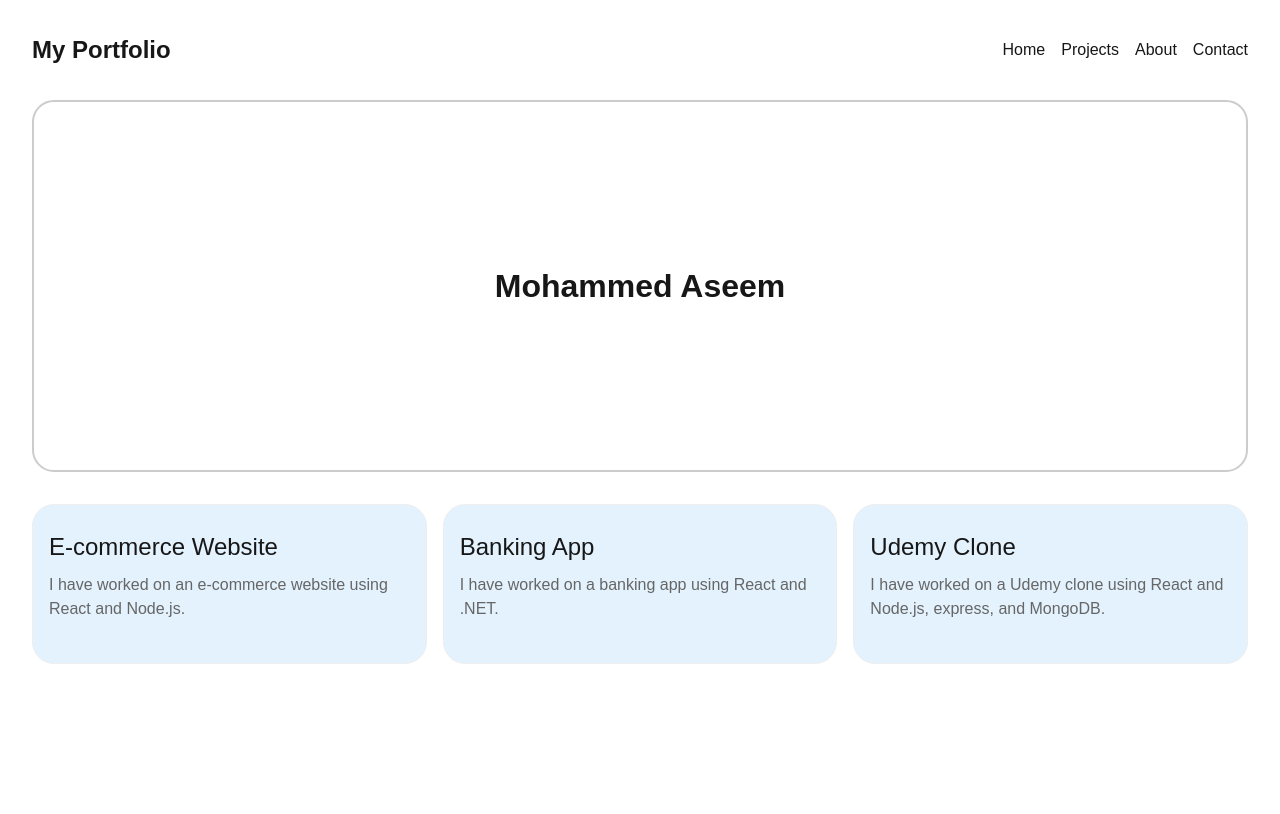
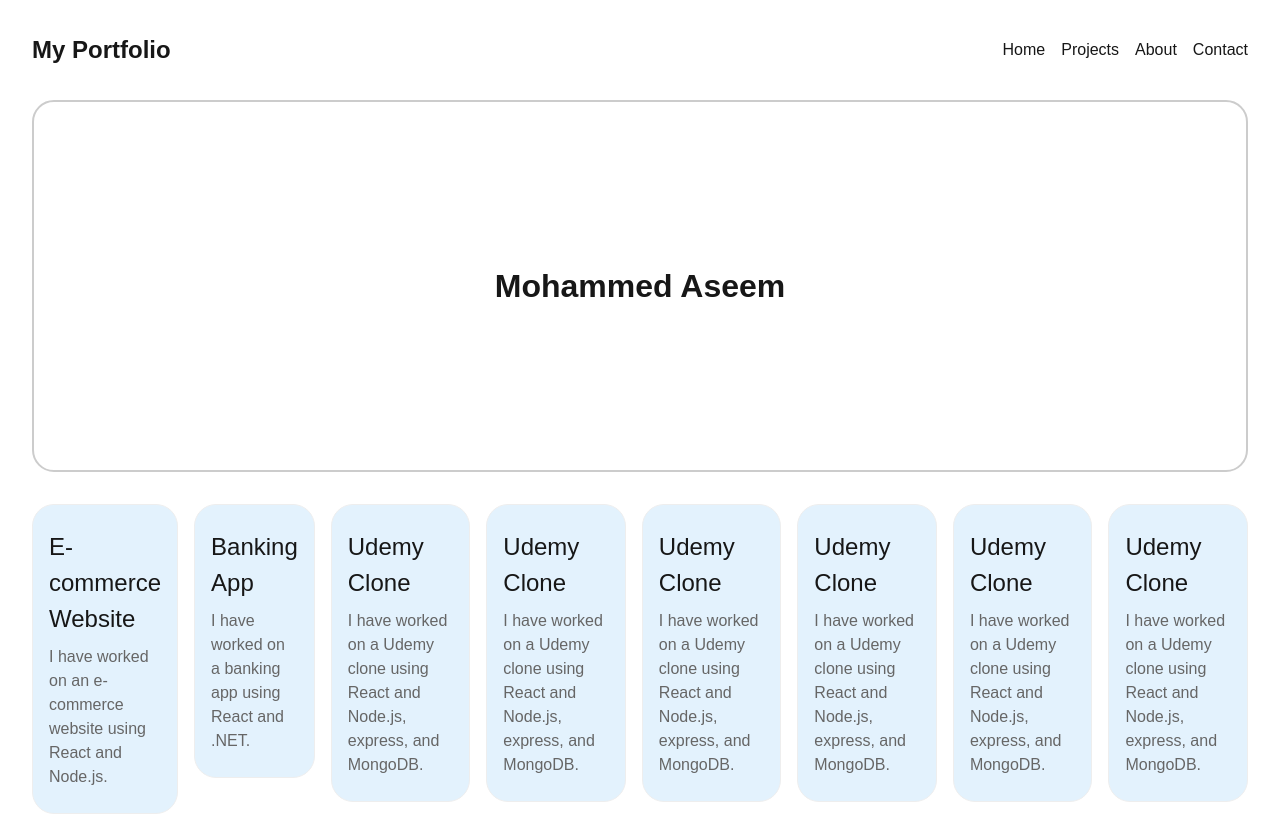
Before and after one commit to mdaseem/Aseem_Portfolio, a Next.js app in the folder my-portfolio/: page /Projects in a window 1280 px wide. Built offline with nearby package versions, Linux system fonts and the light colour scheme.

Commit message:
my portfolio tiles and page animation added

```diff
--- /dev/null
+++ b/my-portfolio/src/app/components/HOC/FadeIn/FadeIn.css
@@ -0,0 +1,20 @@
+@keyframes fadeIn {
+  from {
+    opacity: 0;
+    transform: translateY(20px);
+  }
+  to {
+    opacity: 1;
+    transform: translateY(0);
+  }
+}
+
+.fade-in {
+  opacity: 0;
+  transform: translateY(20px);
+  transition: opacity 0.3s, transform 0.3s;
+}
+
+.fade-in.visible {
+  animation: fadeIn 1.2s ease forwards;
+}
--- /dev/null
+++ b/my-portfolio/src/app/components/HOC/FadeIn/FadeIn.tsx
@@ -0,0 +1,46 @@
+'use client';
+import React, { useEffect, useRef, useState, ReactNode } from 'react';
+import './FadeIn.css';
+
+interface FadeInProps {
+  children: ReactNode;
+  className?: string;
+  delay?: string; // e.g., '0.5s'
+}
+
+const FadeIn: React.FC<FadeInProps> = ({ children, className = '', delay = '0.8s' }) => {
+  const ref = useRef<HTMLDivElement | null>(null);
+  const [isVisible, setIsVisible] = useState(false);
+
+  useEffect(() => {
+    const observer = new IntersectionObserver(
+      ([entry]) => {
+        if (entry.isIntersecting) {
+          setIsVisible(true);
+          if (ref.current) observer.unobserve(ref.current); // stop observing after it becomes visible
+        }
+      },
+      { threshold: 0.1 }
+    );
+
+    if (ref.current) {
+      observer.observe(ref.current);
+    }
+
+    return () => {
+      observer.disconnect();
+    };
+  }, []);
+
+  return (
+    <div
+      ref={ref}
+      className={`fade-in ${isVisible ? 'visible' : ''} ${className}`}
+      style={{ animationDelay: delay }}
+    >
+      {children}
+    </div>
+  );
+};
+
+export default FadeIn;
--- a/my-portfolio/src/app/components/Molecules/ProjectsContainer/ProjectContainer.tsx
+++ b/my-portfolio/src/app/components/Molecules/ProjectsContainer/ProjectContainer.tsx
@@ -1,6 +1,8 @@
+'use client';
 import React from "react";
 import "./ProjectsContainer.css";
 import ProjectTile from "../../Atoms/ProjectTiles/ProjectTile";
+import FadeIn from "../../HOC/FadeIn/FadeIn";
 
 const dataForTiles = [
   {
@@ -20,17 +22,52 @@ const dataForTiles = [
     description:
       "I have worked on a Udemy clone using React and Node.js, express, and MongoDB.",
   },
+
+
+
+   {
+    id: 4,
+    title: "Udemy Clone",
+    description:
+      "I have worked on a Udemy clone using React and Node.js, express, and MongoDB.",
+  },
+   {
+    id: 5,
+    title: "Udemy Clone",
+    description:
+      "I have worked on a Udemy clone using React and Node.js, express, and MongoDB.",
+  },
+   {
+    id: 6,
+    title: "Udemy Clone",
+    description:
+      "I have worked on a Udemy clone using React and Node.js, express, and MongoDB.",
+  },
+   {
+    id: 7,
+    title: "Udemy Clone",
+    description:
+      "I have worked on a Udemy clone using React and Node.js, express, and MongoDB.",
+  },
+   {
+    id: 8,
+    title: "Udemy Clone",
+    description:
+      "I have worked on a Udemy clone using React and Node.js, express, and MongoDB.",
+  },
 ];
 
 const ProjectContainer: React.FC = () => {
   return (
     <div className="project-container-main-content">
       {dataForTiles.map((tile) => (
-        <ProjectTile
-          key={tile.id}
-          title={tile.title}
-          description={tile.description}
-        />
+        <FadeIn key={tile.id} delay={`${tile.id * 0.2}s`}>
+          <ProjectTile
+            key={tile.id}
+            title={tile.title}
+            description={tile.description}
+          />
+        </FadeIn>
       ))}
     </div>
   );
--- a/my-portfolio/src/app/globals.css
+++ b/my-portfolio/src/app/globals.css
@@ -43,10 +43,20 @@ body {
 }
 
 @media (max-width: 767px) {
+  @keyframes fadeIn {
+  from {
+    opacity: 0;
+  }
+  to {
+    opacity: 1;
+  }
+}
   .page-view {
     padding: 1em 1em;
     display: flex;
     flex-direction: column;
+    /* Add a subtle fade-in animation for mobile */
+    animation: fadeIn 1.2s ease;
     gap: 1em;
   }
   .name-title {
```
